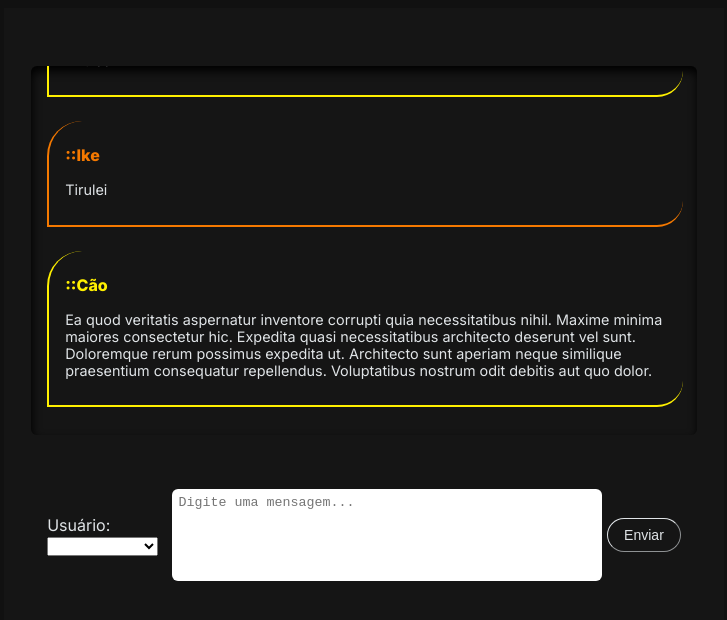
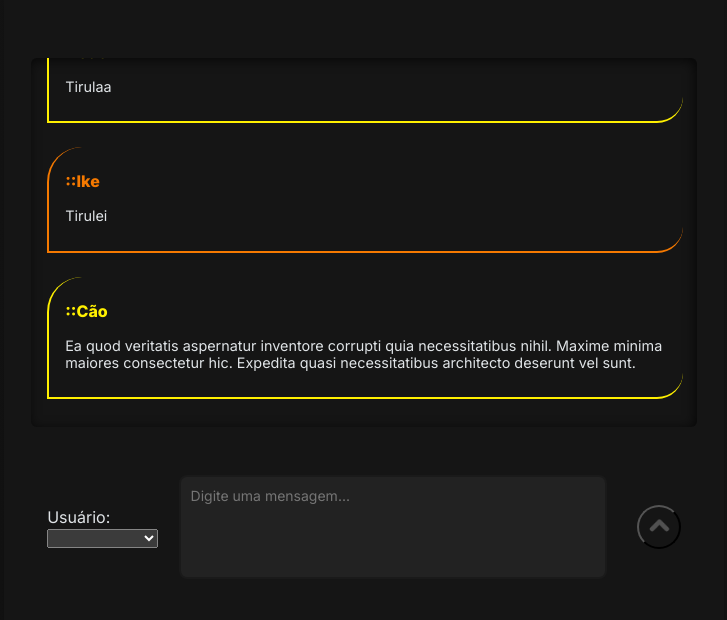
Before and after one commit to cpt-westphalen/001-chatbox, a plain HTML site: page index.html in a window 1280 px wide. Both pictures are taken after a click on the button "Criar". Shown: the whole page, without its empty margins (276-1003 px from the left). Drawn offline with Linux system fonts and the light colour scheme.

Commit message:
Many fixes, user error prevention, 'Enter' to send, also design feats

```diff
--- a/index.html
+++ b/index.html
@@ -11,7 +11,7 @@
 	<link rel="preconnect" href="https://fonts.gstatic.com" crossorigin>
 	<link href="https://fonts.googleapis.com/css2?family=Inter:wght@400;800&display=swap" rel="stylesheet">
 	<link href="stylesheet.css" rel='stylesheet' type="text/css">
-	<script src="script.js"></script>
+	<script async src="script.js"></script>
 </head>
 
 <body>
@@ -23,7 +23,7 @@
 
 			<div>
 				<h1 style="display: inline;">Teste de Chatbox</h1>
-				<h2>versão 0.01-alpha</h2>
+				<h2>versão 0.02-alpha</h2>
 			</div>
 
 			<p>Digite um <label for="username-input-text">nome de usuário</label> e selecione uma <label for="username-input-color">cor</label> para utilizar no chat.</p>
@@ -31,7 +31,7 @@
 			<div id="input-username-container">
 				<input name="username-input-text"
 					type="text"
-					placeholder="@seunome..."
+					placeholder="username"
 					id="username-input-text"
 					autocomplete="off"
 					maxlength="16"
@@ -61,8 +61,8 @@
 					<select name="select-user" id="select-user" style="min-width: 15ch;" disabled>
 					</select>
 				</div>
-				<textarea id="message-input-field" name="message-input-field" name="message" placeholder="Digite uma mensagem..." maxlength="500" autocomplete="off" disabled></textarea>
-				<div id="send-message-button-div"><button id="send-button" onclick="sendMessage()" disabled>Enviar</button></div>
+				<textarea id="message-input-field" name="message-input-field" name="message" placeholder="Digite uma mensagem..." maxlength="500" autocomplete="off" rows="1"></textarea>
+				<div id="send-message-button-div"><button id="send-button" onclick="sendMessage()" disabled></button></div>
 		 	</div>
 		</section>
 	</div>
--- a/script.js
+++ b/script.js
@@ -40,6 +40,11 @@ class Message {
 		this.textContent = text;
 	}
 }
+
+
+// variables
+let textArea = document.getElementById("message-input-field");
+
 
 // global "users" object
 const users = {
@@ -101,43 +106,28 @@ const chatbox = {
 	}
 };
 
+//simple handler for keypress event
+const handleEnterKey = k => {
+	if (k.key == "Enter")
+		sendMessage();
+}
+
 // send message from chatbox input to users.id[username] obj
 function sendMessage() {
-
+	if (textArea.value.trim()) {
+		textArea.style["border-color"] = "#1A1A1A";
 		const username = document.getElementById('select-user').value;
-	const text = document.getElementById('message-input-field').value;
-	document.getElementById('message-input-field').value = "";
+		const text = textArea.value.trim();
+		textArea.value = "";
 		// build a new message object
 		const message = new Message(username,text);
 		// send the message obj to user send method
 		users.id[username].send(message);
 		console.log("new message created and sent to user object");
-
+	} else {
+		textArea.style["border-color"] = "red";
+		textArea.value = "";
 	}
-
-function mockInitialMessages() {
-	const messages = [
-		{
-			author: 'Cão',
-			userColor: '#FFF000',
-			textContent: 'Tirulaa'
-		},
-		{
-			author: 'Ike',
-			userColor: 'rgb(245, 121, 0)',
-			textContent: 'Tirulei'
-		},
-		{
-			author: 'Cão',
-			userColor: '#FFF000',
-			textContent: 'Ea quod veritatis aspernatur inventore corrupti quia necessitatibus nihil. Maxime minima maiores consectetur hic. Expedita quasi necessitatibus architecto deserunt vel sunt. Doloremque rerum possimus expedita ut. Architecto sunt aperiam neque similique praesentium consequatur repellendus. Voluptatibus nostrum odit debitis aut quo dolor.'
-		},
-	]
-
-	messages.map((message) => {
-		users.add(message.author, message.userColor);
-		users.id[message.author].send(message);
-	})
 }
 
 function newUser(){
@@ -159,10 +149,10 @@ function addUserOnSelector(usernameInput){
 	newOption.textContent = usernameInput;
 	selector.append(newOption);
 	if (chatbox.available) {
-		toChatbox(); // criar função
+		toChatbox();
 		selector.disabled = false;
-		document.getElementById("message-input-field").disabled = false;
 		document.getElementById('send-button').disabled = false;
+		document.getElementById('send-button').style["border-color"] = users.id[selector.value].color;
 
 	}
 }
@@ -175,14 +165,45 @@ function toChatbox() {
 	setTimeout(()=>{
 		document.getElementById("intro").remove();
 		document.getElementById("chat-area").style.opacity = 1;
+		textArea.addEventListener("keyup", handleEnterKey);
 	},1000);
 }
 
 //fazer o scroll começar embaixo
 window.onload = function() {
 	chatbox.display.scrollTop = chatbox.display.scrollHeight;
-	// teste de mensagens
-	mockInitialMessages();
+	document.getElementById("intro").addEventListener("keydown",(k)=>{
+		if(k.key == "Enter") {
+			newUser();
+		}
+	});
+	mockInitialMessages(); // teste de mensagens
 }
 
-//Falta fazer o selector funcionar e então adicionar a função ao click do Enviar
+
+// --------------------------------------
+
+function mockInitialMessages() {
+	const messages = [
+		{
+			author: 'Cão',
+			userColor: '#FFF000',
+			textContent: 'Tirulaa'
+		},
+		{
+			author: 'Ike',
+			userColor: 'rgb(245, 121, 0)',
+			textContent: 'Tirulei'
+		},
+		{
+			author: 'Cão',
+			userColor: '#FFF000',
+			textContent: 'Ea quod veritatis aspernatur inventore corrupti quia necessitatibus nihil. Maxime minima maiores consectetur hic. Expedita quasi necessitatibus architecto deserunt vel sunt.'
+		},
+	]
+
+	messages.map((message) => {
+		users.add(message.author, message.userColor);
+		users.id[message.author].send(message);
+	})
+}
--- a/stylesheet.css
+++ b/stylesheet.css
@@ -6,15 +6,17 @@
 	--white: #E0E4E7;
 	--black: #111;
 	background-color: var(--black);
-	color-scheme: light dark;
+	color-scheme: dark;
 }
 
 
 body {
 	/*overflow: scroll;*/
+	margin: 0;
 	font-family: 'Inter', sans-serif;
 	font-size: 16px;
 	height: 98vh;
+	background-image: linear-gradient(30deg,var(--black),var(--darkgray));
 }
 
 h1 {
@@ -50,16 +52,16 @@ p {
 	margin: auto;
 	display: flex;
 	max-width: 650px;
-	max-height: 350px;
+	height: 165px;
 	padding: 40px;
 	min-width: fit-content;
 	flex-direction: column;
-	justify-content: center;
+	justify-content: flex-end;
 	align-items: center;
 	background-color: var(--white);
 	border-radius: 12px;
-	/*-webkit-box-shadow: 1px 05px 10px 0 rgba(25,25,25,025);
-	box-shadow: 1px 05px 10px 0 rgba(25,25,25,025);*/
+	-webkit-box-shadow: 0 5px 12px -2px rgba(1,1,1,035);
+	box-shadow: 0 5px 12px -2px rgba(1,1,1,035);
 	transition: 0.5s;
 	opacity: 1;
 }
@@ -90,7 +92,8 @@ p {
 	background-color: var(--darkgray);
 	transition: 1s;
 	opacity: 0;
-
+	-webkit-box-shadow: 0px 2px 6px -2px rgba(1,1,1,0.35);
+	box-shadow: 0px 2px 6px -2px rgba(1,1,1,0.35);
 
 }
 
@@ -108,8 +111,8 @@ p {
 	max-width: 88%;
 	background-color: var(--darkgray);
 	border-radius: 6px;
-	-webkit-box-shadow:inset 1px 05px 10px 0 rgba(0,0,0,025);
-	box-shadow:inset 1px 05px 10px 0 rgba(0,0,0,025);
+	-webkit-box-shadow: inset -2px 2px 12px 0px rgba(2,2,2,0.70);
+	box-shadow: inset -2px 2px 12px 0px rgba(2,2,2,0.70);
 }
 
 #chat-form {
@@ -131,17 +134,20 @@ p {
 
 #user-selection {
 	display: block;
-	margin: 10px 0;
+	margin: 10px 10px 10px 0;
 }
 
 #chat-form > textarea {
 	margin: 0 5px;
-	padding: 6px;
+	padding: 10px;
 	resize: none;
 	width: 98%;
 	height: 40%;
-	border-radius: 6px;
-	border-width: 0;
+	font-family: inherit;
+	font-size: 14px;
+	background-color: #222;
+	border: 2px solid #1A1A1A;
+	border-radius: 8px;
 }
 
 #send-message-button-div {
@@ -152,12 +158,16 @@ p {
 }
 
 #send-button {
-	font-size: 14px;
+	margin: auto 0 auto 25px;
 	color: var(--white);
-	padding: 8px 16px;
+	padding: 20px;
 	background-color: inherit;
-	border-radius: 22px;
-	border-width: 1px;
+	background-image: url(angle-up.png);
+	background-size: 66%;
+	background-position: center;
+	background-repeat: no-repeat;
+	border-radius: 30px;
+	border-width: 2px;
 	border-color: var(--white);
 	cursor: pointer;
 }
@@ -174,6 +184,8 @@ p {
 .chat-post > p {
 	color: var(--white);
 	font-size: 0.9em;
+	hyphens: auto;
+	word-wrap: break-word;
 }
 .chat-post > h3 {
 	margin-top: 12px;
@@ -186,9 +198,11 @@ p {
 	border-right: solid;
 }
 
-@/*media screen and (prefers-color-scheme: light) {
+/*
+@media screen and (prefers-color-scheme: light) {
   body {
     background-color: white;
     color: black;
   }
-}*/
+}
+*/
```
Also changed, not shown: angle-up.png (added). Lines whose indentation alone changed are shown as unchanged.
